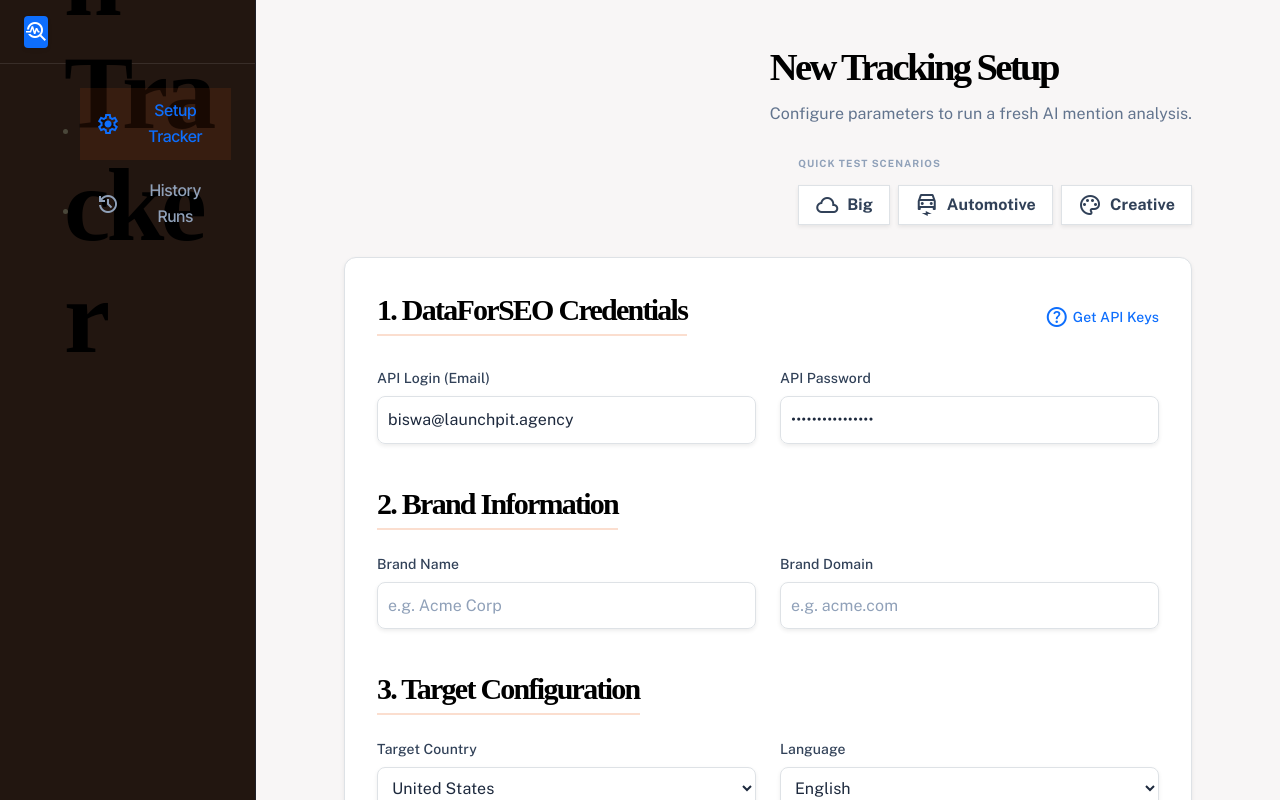
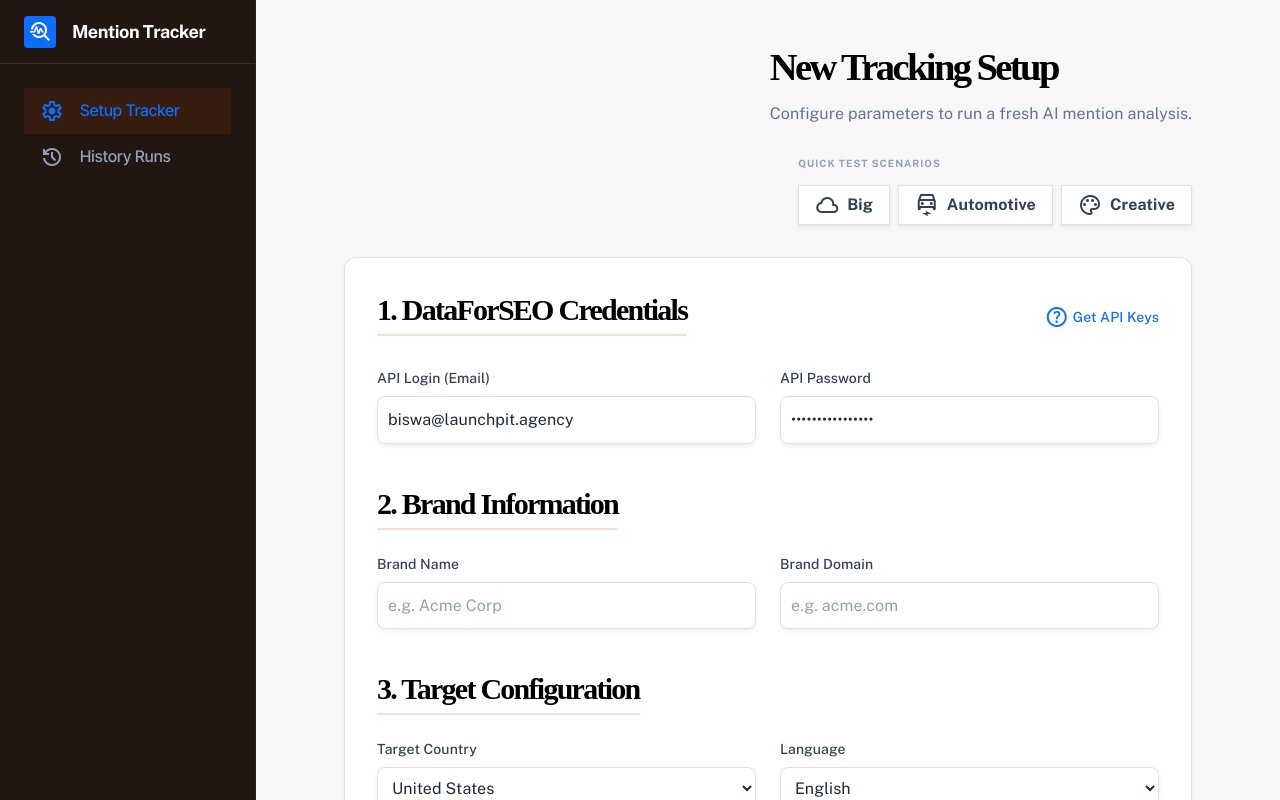
Before and after one commit to ytmediatranscript-tech/launchpit.agency, a Next.js app: page /tool/ai-mention-tracker/setup in a window 1280 px wide. Shown: the top 800 px of the page. Built offline with nearby package versions, Linux system fonts and the light colour scheme; a web font is replaced by a local one.

Commit message:
fix sidebar of ai mention tracker

```diff
--- a/src/app/tool/ai-mention-tracker/components/TrackerSidebar.tsx
+++ b/src/app/tool/ai-mention-tracker/components/TrackerSidebar.tsx
@@ -29,13 +29,25 @@ export default function TrackerSidebar() {
           <div className="w-8 h-8 bg-primary rounded flex items-center justify-center text-white font-bold shadow-sm shadow-primary/20">
             <span className="material-symbols-outlined text-lg">troubleshoot</span>
           </div>
-          <h1 className="font-display font-bold text-lg tracking-tight">Mention Tracker</h1>
+          <span
+            className="font-display font-bold text-lg tracking-tight text-white block select-none"
+            style={{ fontSize: "1.125rem", lineHeight: "1.75rem", margin: 0, textTransform: "none", letterSpacing: "-0.025em" }}
+          >
+            Mention Tracker
+          </span>
         </div>
       </div>
       <nav className="p-4 flex-1">
-        <ul className="space-y-1">
+        <ul
+          className="space-y-1 !list-none !p-0 !m-0"
+          style={{ listStyleType: "none", listStyle: "none", padding: 0, margin: 0 }}
+        >
           {navItems.map((item) => (
-            <li key={item.path}>
+            <li
+              key={item.path}
+              className="!m-0 !p-0"
+              style={{ margin: 0, padding: 0, listStyleType: "none", listStyle: "none" }}
+            >
               <button
                 onClick={() => window.location.href = item.path}
                 className={`w-full flex items-center gap-3 px-3 py-2.5 rounded-lg font-medium transition-colors ${
```
